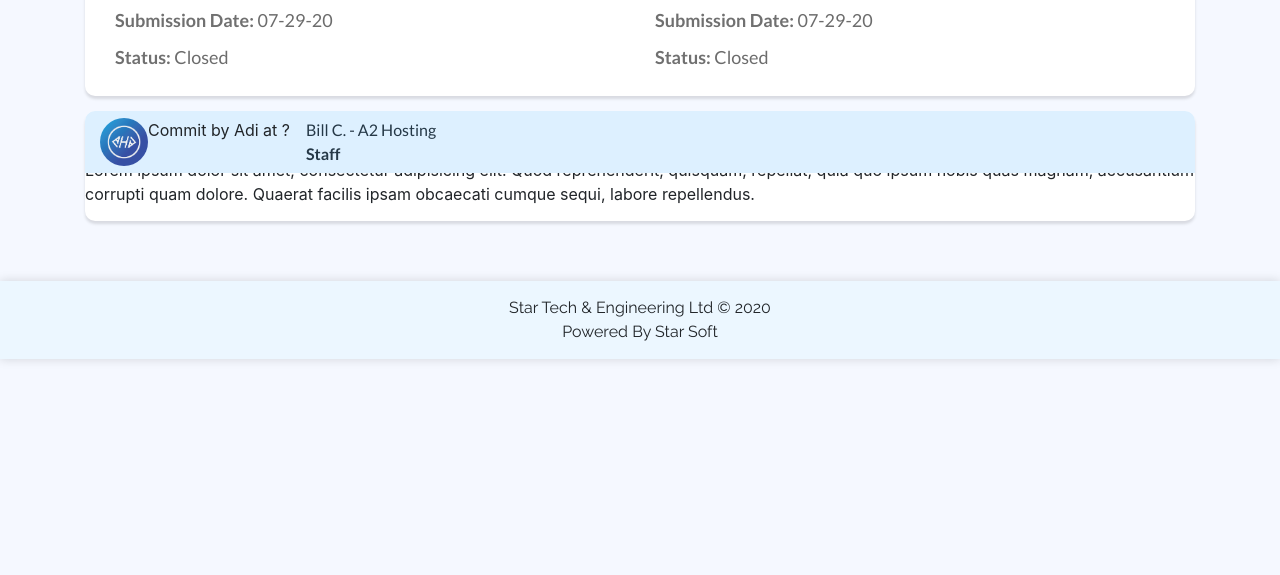
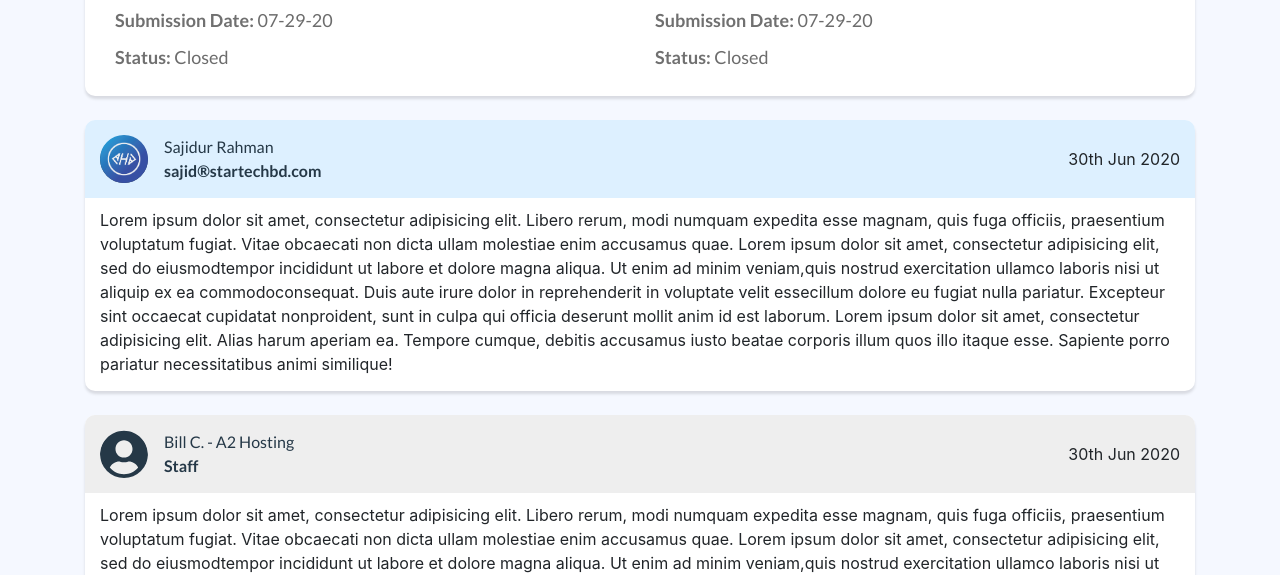
Before and after one commit to arafathossainadi/stel-ticket, a plain HTML site: page view ticket.html in a window 1280 px wide. Shown: the part 225-800 px from the top of the page. Drawn offline with nearby package versions, Linux system fonts and the light colour scheme.

Commit message:
all done

```diff
--- a/css/style.css
+++ b/css/style.css
@@ -236,6 +236,15 @@ body{
 	padding: 3px 15px;
 }
 
+.individual-ticket a{
+	text-decoration: none;
+	color: #fff;
+}
+
+.individual-ticket button:hover>a{
+	color:#253847;
+}
+
 
 /*==================================
 =            footer css            =
@@ -336,10 +345,20 @@ body{
 
 .user-reply-header{
 	background-color: #ddf0ff;
-	margin: -15px;
-	padding: 7px 30px;
+	margin: -15px -15px 0 -15px;
+	padding: 15px 30px;
 	border-top-right-radius: 10px;
 	border-top-left-radius: 10px;
+}
+
+.user-reply-header .avatar{
+	width: 48px;
+	height: 48px;
+	border-radius: 48px;
+	background-image: url(../images/user-circle-solid.svg);
+	-webkit-background-size: cover;
+	background-size: cover;
+	background-repeat: no-repeat;
 }
 
 .user-reply-header img{
@@ -353,6 +372,20 @@ body{
 	font-family: "Lato";
 	margin-bottom: 0;
 	color:#253847;
+}
+
+.reply-date{
+	width: 100%;
+	text-align: right;
+	line-height: 48px;
+}
+
+.user-reply-body{
+	padding-top: 10px;
+}
+
+.admin-reply-header{
+	background-color: #eeeeee;
 }
 
 /*=====  End of view ticket page  ======*/
--- a/view ticket.html
+++ b/view ticket.html
@@ -14,7 +14,7 @@
 	=============================-->
 	<nav class="navbar navbar-expand sticky-top navbar-light bg-nav">
 	  <div class="container" style="padding: 0 15px;">
-	  	<a class="navbar-brand" href="#"><img src="images/stel%20logo.png" class="img-fluid logo" alt=""></a>
+	  	<a class="navbar-brand" href="index.html"><img src="images/stel%20logo.png" class="img-fluid logo" alt=""></a>
 	  	<button class="navbar-toggler" type="button" data-toggle="collapse" data-target="#navbarTogglerDemo02" aria-controls="navbarTogglerDemo02" aria-expanded="false" aria-label="Toggle navigation">
 	  	  <span class="navbar-toggler-icon"></span>
 	  	</button>
@@ -93,28 +93,74 @@
 	<!--==================================
 	=            user replies            =
 	===================================-->
-	<section class="container">
+	<section class="container mt-4 mb-4">
 		<div class="placeholder-card">
 			<div class="row">
 				<div class="col-lg-12">
 					<div class="user-reply-header">
 						<div class="row">
-							<div class="col-lg-6">
+							<div class="col-lg-6 col-md-6 col-sm-6 col-8">
 								<div class="row">
-									<div>
+									<div class="avatar">
 										<img src="images/user-img.jpg" class="img-fluid" alt="">
-									</div>Commit by Adi at ?
+									</div>
+									<div class="ml-3">
+										<p>Sajidur Rahman</p><br>
+										<p style="font-weight: 700;">sajid®startechbd.com</p>
+									</div>
+								</div>
+							</div>
+							<div class="col-lg-6 col-md-6 col-sm-6 col-4">
+								<div class="row">
+									<div class="reply-date">
+										30th Jun 2020
+									</div>
+								</div>
+							</div>
+						</div>
+					</div>
+					<div class="user-reply-body">
+						Lorem ipsum dolor sit amet, consectetur adipisicing elit. Libero rerum, modi numquam expedita esse magnam, quis fuga officiis, praesentium voluptatum fugiat. Vitae obcaecati non dicta ullam molestiae enim accusamus quae. Lorem ipsum dolor sit amet, consectetur adipisicing elit, sed do eiusmodtempor incididunt ut labore et dolore magna aliqua. Ut enim ad minim veniam,quis nostrud exercitation ullamco laboris nisi ut aliquip ex ea commodoconsequat. Duis aute irure dolor in reprehenderit in voluptate velit essecillum dolore eu fugiat nulla pariatur. Excepteur sint occaecat cupidatat nonproident, sunt in culpa qui officia deserunt mollit anim id est laborum. Lorem ipsum dolor sit amet, consectetur adipisicing elit. Alias harum aperiam ea. Tempore cumque, debitis accusamus iusto beatae corporis illum quos illo itaque esse. Sapiente porro pariatur necessitatibus animi similique!
+					</div>
+				</div>
+			</div>
+		</div>
+	</section>
+
+	<!--=================================
+	=            admin reply            =
+	==================================-->
+
+	<section class="container mt-4 mb-4">
+		<div class="placeholder-card">
+			<div class="row">
+				<div class="col-lg-12">
+					<div class="user-reply-header admin-reply-header">
+						<div class="row">
+							<div class="col-lg-6 col-md-6 col-sm-6 col-8">
+								<div class="row">
+									<div class="avatar">
+										<!-- <img src="images/user-img.jpg" class="img-fluid" alt=""> -->
+									</div>
 									<div class="ml-3">
 										<p>Bill C. - A2 Hosting</p><br>
 										<p style="font-weight: 700;">Staff</p>
 									</div>
-
+								</div>
+							</div>
+							<div class="col-lg-6 col-md-6 col-sm-6 col-4">
+								<div class="row">
+									<div class="reply-date">
+										30th Jun 2020
+									</div>
 								</div>
 							</div>
 						</div>
 					</div>
+					<div class="user-reply-body">
+						Lorem ipsum dolor sit amet, consectetur adipisicing elit. Libero rerum, modi numquam expedita esse magnam, quis fuga officiis, praesentium voluptatum fugiat. Vitae obcaecati non dicta ullam molestiae enim accusamus quae. Lorem ipsum dolor sit amet, consectetur adipisicing elit, sed do eiusmodtempor incididunt ut labore et dolore magna aliqua. Ut enim ad minim veniam,quis nostrud exercitation ullamco laboris nisi ut aliquip ex ea commodoconsequat. Duis aute irure dolor in reprehenderit in voluptate velit essecillum dolore eu fugiat nulla pariatur. Excepteur sint occaecat cupidatat nonproident, sunt in culpa qui officia deserunt mollit anim id est laborum. Lorem ipsum dolor sit amet, consectetur adipisicing elit. Alias harum aperiam ea. Tempore cumque, debitis accusamus iusto beatae corporis illum quos illo itaque esse. Sapiente porro pariatur necessitatibus animi similique!
+					</div>
 				</div>
-				Lorem ipsum dolor sit amet, consectetur adipisicing elit. Quod reprehenderit, quisquam, repellat, quia quo ipsum nobis quas magnam, accusantium corrupti quam dolore. Quaerat facilis ipsam obcaecati cumque sequi, labore repellendus.
 			</div>
 		</div>
 	</section>
```
Also changed, not shown: index.html (+2 -2 lines), images/user-circle-solid.svg (added).
